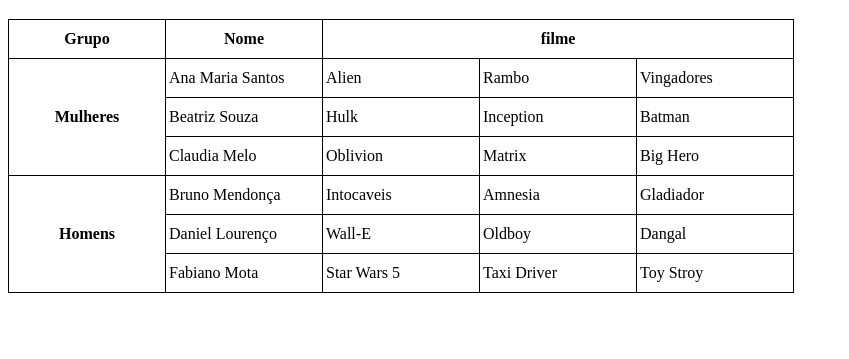
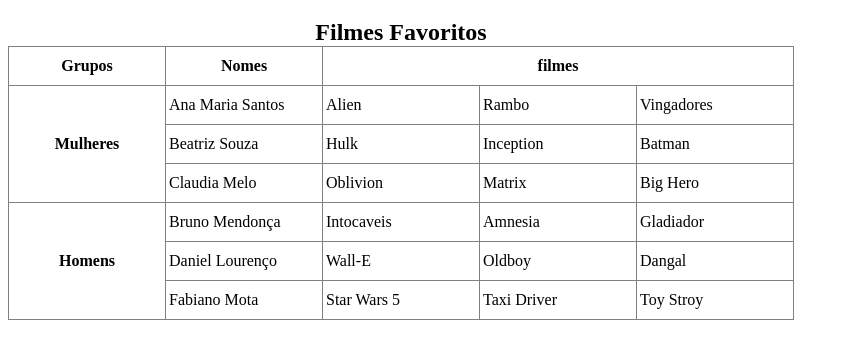
Before and after one commit to adilsonalbuquerquedasilva/html-css, a plain HTML site: page exercicios/ex023/tabela004.html in a window 1280 px wide. Shown: the part 61-420 px from the top of the page, without its empty margins (0-849 px from the left). Drawn offline with Linux system fonts and the light colour scheme.

Commit message:
atualizaçao ex023 tabela 004

```diff
--- a/exercicios/ex023/tabela004.html
+++ b/exercicios/ex023/tabela004.html
@@ -6,12 +6,17 @@
     <title>Tabelas</title>
 </head>
 <style>
+    caption{
+        font-size: 1.5em;
+        font-weight: bold;
+    }
+
     table{
         border-collapse: collapse;
     }
 
     td, th{
-        border: 1px solid black;
+        border: 1px solid gray;
         width: 150px;
         padding: 10px 3px;
     }
@@ -19,13 +24,17 @@
 <body>
     <h1>Exercicio de Tabelas</h1>
     <table>
+        <caption>Filmes Favoritos</caption>
+        <thead>
             <tr>
-            <th>Grupo</th>
-            <th>Nome</th>
-            <th colspan="3">filme</th>
+                <th scope="col">Grupos</th>
+                <th scope="col">Nomes</th>
+                <th colspan="3" scope="colgroup">filmes</th>
             </tr>
+        </thead>
+        <tbody>
             <tr>
-            <th rowspan="3">Mulheres</th>
+                <th rowspan="3" scope="rowgroup">Mulheres</th>
                 <td>Ana Maria Santos</td>
                 <td>Alien</td>
                 <td>Rambo</td>
@@ -44,7 +53,7 @@
                 <td>Big Hero</td>
             </tr>
             <tr>
-            <th rowspan="3">Homens</th>
+                <th rowspan="3" scope="rowgroup">Homens</th>
                 <td>Bruno Mendonça</td>
                 <td>Intocaveis</td>
                 <td>Amnesia</td>
@@ -62,6 +71,7 @@
                 <td>Taxi Driver</td>
                 <td>Toy Stroy</td>
             </tr>
+        </tbody>
 
     </table>
 
```
Lines whose indentation alone changed are shown as unchanged.
